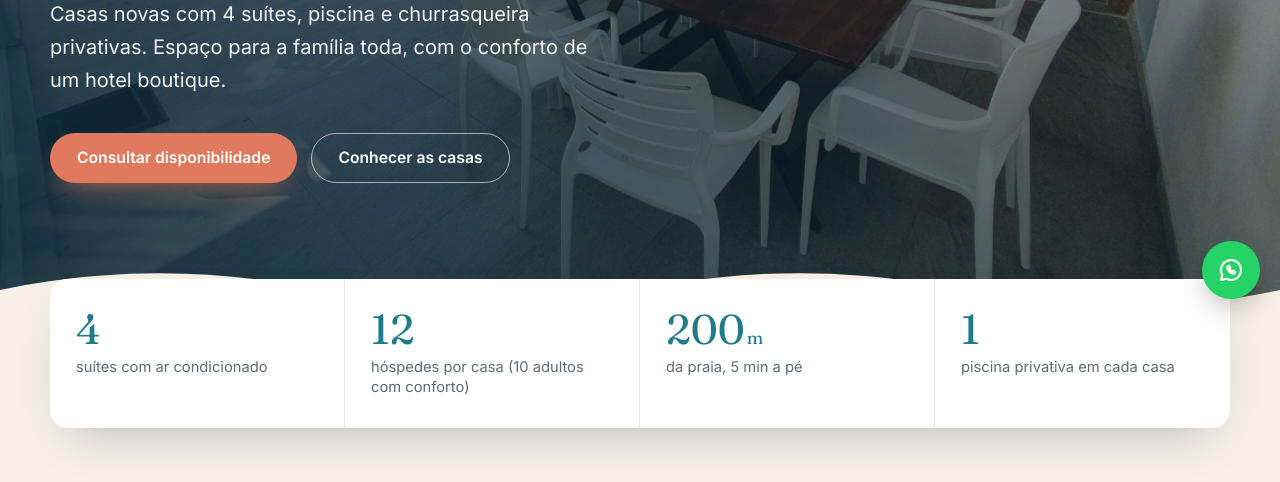
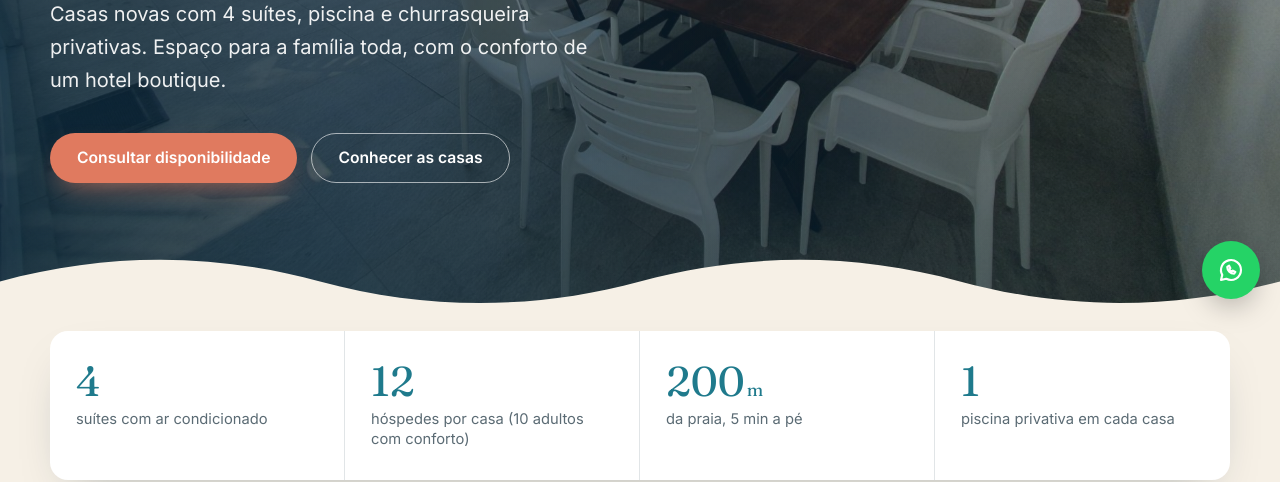
Before and after one commit to luccazovedi/fourwavesjuquehy, a plain HTML site: page index.html in a window 1280 px wide. Shown: the part 481-963 px from the top of the page. Drawn offline with Linux system fonts and the light colour scheme.

Commit message:
Lower highlights box so the hero wave shows fully
Co-Authored-By: Claude Opus 5.5 <noreply@anthropic.com>
Claude-Session: https://claude.ai/code/session_01AkzYo9dmaXYacT9MSbew6j

```diff
--- a/styles.css
+++ b/styles.css
@@ -107,11 +107,11 @@ p { margin: 0 0 1em; }
 .hero h1 em { font-style: italic; color: #ffd9c9; }
 .lead { font-size: clamp(1.05rem, 1.6vw, 1.25rem); max-width: 560px; opacity: .92; margin-bottom: 36px; }
 .hero-actions { display: flex; flex-wrap: wrap; gap: 14px; }
-.hero-wave { position: absolute; bottom: -1px; left: 0; width: 100%; height: 60px; fill: var(--sand); }
+.hero-wave { position: absolute; bottom: -1px; left: 0; width: 100%; height: clamp(40px, 6vw, 80px); fill: var(--sand); }
 @keyframes slowzoom { to { transform: scale(1); } }
 
 /* Highlights */
-.highlights { position: relative; z-index: 2; margin-top: -40px; }
+.highlights { position: relative; z-index: 2; margin-top: 12px; }
 .highlights-grid { display: grid; grid-template-columns: repeat(4, 1fr); background: var(--white); border-radius: var(--radius); box-shadow: var(--shadow); overflow: hidden; }
 .highlight { padding: 30px 26px; display: flex; flex-direction: column; gap: 6px; border-right: 1px solid var(--line); }
 .highlight:last-child { border-right: 0; }
```
